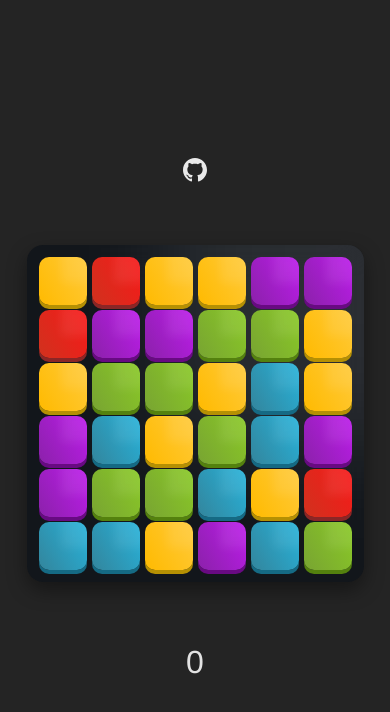
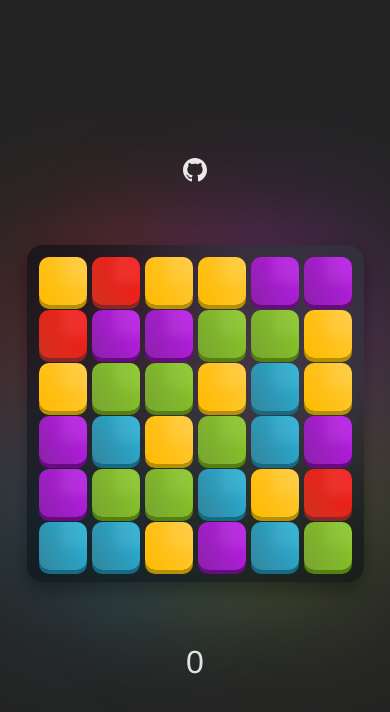
Before and after one commit to DavidBachmann/tilesgame, a React (Vite) app: page / in a window 390 px wide. Shown: the top 712 px of the page. Built offline with nearby package versions, Linux system fonts and the light colour scheme.

Commit message:
feat: try out a better mobile detection

```diff
--- a/package.json
+++ b/package.json
@@ -15,6 +15,7 @@
     "@types/three": "^0.144.0",
     "@use-gesture/react": "^10.2.22",
     "framer-motion": "^7.6.4",
+    "is-mobile": "^3.1.1",
     "react": "^18.2.0",
     "react-dom": "^18.2.0",
     "styled-components": "^5.3.6",
--- a/src/App.tsx
+++ b/src/App.tsx
@@ -1,8 +1,7 @@
 import { useCallback, useMemo } from "react";
-import { PanInfo } from "framer-motion";
-import { useMediaQuery } from "usehooks-ts";
 import { Relationships, TileType } from "./types";
 import { useTileStore } from "./state";
+import isMobile from "is-mobile";
 import { Grid } from "./components/Grid";
 import { Tile } from "./components/Tile";
 import { UI, Area } from "./components/UI";
@@ -17,8 +16,6 @@ export default function App() {
   const score = useTileStore((state) => state.score);
 
   const addToSelection = useTileStore((state) => state.actions.addToSelection);
-
-  const bigScreen = useMediaQuery("(min-width: 1024px)");
 
   useMemo(() => {
     window.DEBUG_MESSAGES = true;
@@ -80,7 +77,7 @@ export default function App() {
             );
           })}
         </Grid>
-        {bigScreen && <Backlight tiles={tiles} />}
+        {!isMobile() && <Backlight tiles={tiles} />}
       </Area>
       <Score score={score} />
     </UI>
--- a/src/components/Tile/Tile.tsx
+++ b/src/components/Tile/Tile.tsx
@@ -1,5 +1,5 @@
 import { Variants } from "framer-motion";
-import { animated, easings, useSpring } from "@react-spring/web";
+import { useSpring } from "@react-spring/web";
 import { useDrag } from "@use-gesture/react";
 import { CONSTANTS } from "../../constants";
 import { TileCell } from "../../types";
```
Also changed, not shown: 1 other file (tests, documents, lock files or other folders).
